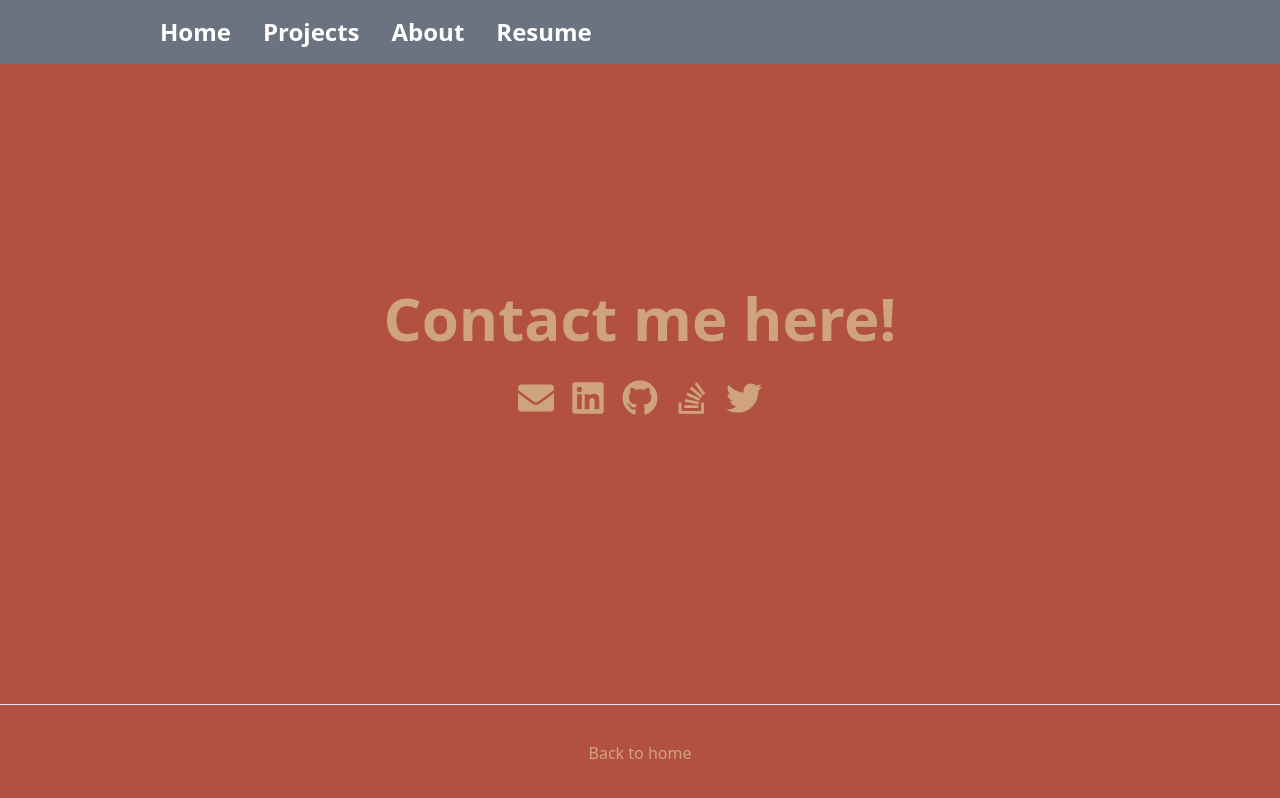
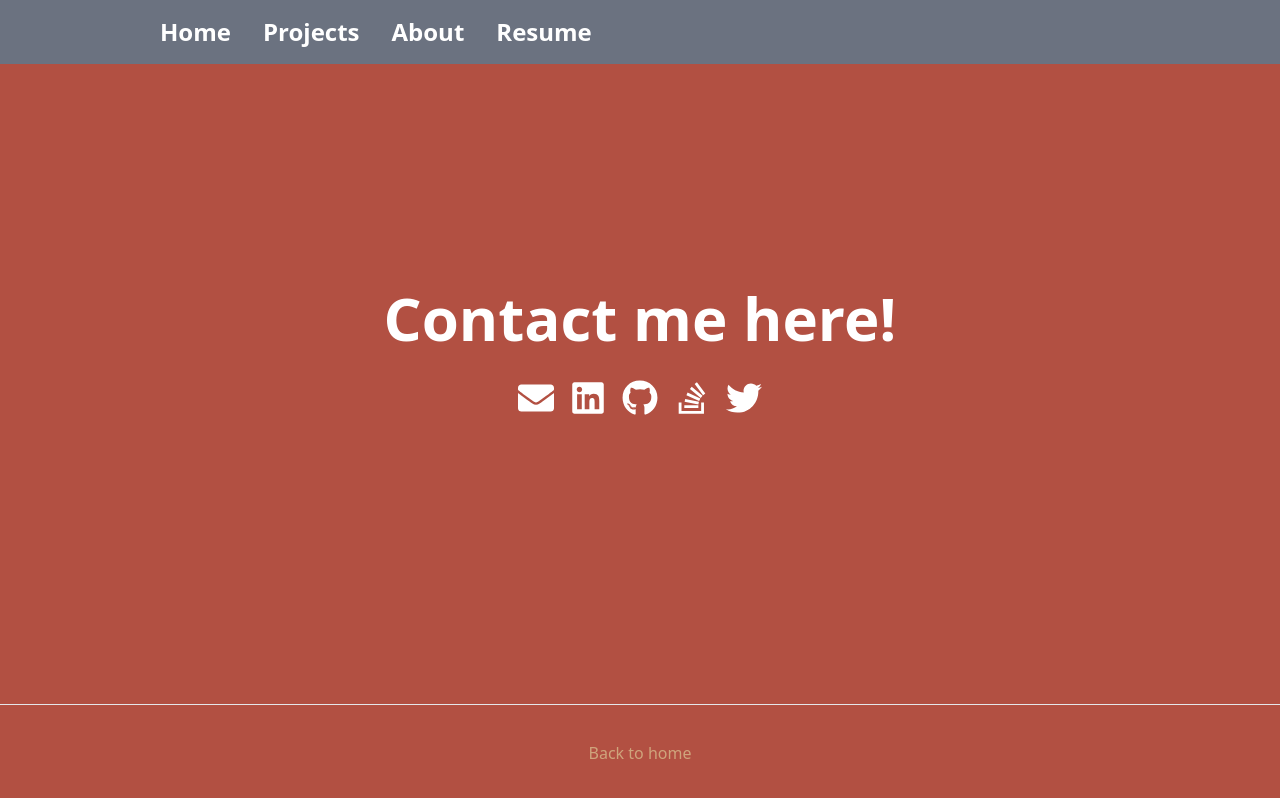
Before and after one commit to jonathankerth/my-portfolio, a Next.js app: page /Contact in a window 1280 px wide. Built offline with nearby package versions, Linux system fonts and the light colour scheme.

Commit message:
update contact color to white and update home

```diff
--- a/src/pages/Contact.jsx
+++ b/src/pages/Contact.jsx
@@ -86,14 +86,14 @@ export default function Contact() {
 			</Head>
 			<Navbar className="navBar" />
 			<main className="flex flex-col items-center justify-center w-full flex-1 px-20 text-center">
-				<h1 className="text-6xl font-bold">Contact me here!</h1>
+				<h1 className="text-6xl font-bold text-white">Contact me here!</h1>
 				<div className="flex items-center mt-8 space-x-4">
 					<a
 						href="mailto:jonathanpkerth@gmail.com"
 						target="_blank"
 						rel="noopener noreferrer"
 						aria-label="Email"
-						className="group"
+						className="group text-white"
 					>
 						<FaEnvelope className="text-4xl hover:text-5xl transition-all duration-300 transform group-hover:scale-125" />
 					</a>
@@ -102,7 +102,7 @@ export default function Contact() {
 						target="_blank"
 						rel="noopener noreferrer"
 						aria-label="LinkedIn"
-						className="group"
+						className="group text-white"
 					>
 						<FaLinkedin className="text-4xl hover:text-5xl transition-all duration-300 transform group-hover:scale-125" />
 					</a>
@@ -111,7 +111,7 @@ export default function Contact() {
 						target="_blank"
 						rel="noopener noreferrer"
 						aria-label="GitHub"
-						className="group"
+						className="group text-white"
 					>
 						<FaGithub className="text-4xl hover:text-5xl transition-all duration-300 transform group-hover:scale-125" />
 					</a>
@@ -120,7 +120,7 @@ export default function Contact() {
 						target="_blank"
 						rel="noopener noreferrer"
 						aria-label="Stack Overflow"
-						className="group"
+						className="group text-white"
 					>
 						<FaStackOverflow className="text-4xl hover:text-5xl transition-all duration-300 transform group-hover:scale-125" />
 					</a>
@@ -129,7 +129,7 @@ export default function Contact() {
 						target="_blank"
 						rel="noopener noreferrer"
 						aria-label="Twitter"
-						className="group"
+						className="group text-white"
 					>
 						<FaTwitter className="text-4xl hover:text-5xl transition-all duration-300 transform group-hover:scale-125" />
 					</a>
--- a/src/pages/index.js
+++ b/src/pages/index.js
@@ -15,7 +15,7 @@ export default function Home() {
 			</Head>
 
 			<main className={styles.main}>
-				<h1 className={styles.title}>Welcome, thanks for checking me out!</h1>
+				<h1 className={styles.title}>Welcome,</h1>
 
 				<p className={styles.description}>
 					I&apos;m<code className={styles.code}>Jonathan Kerth</code>
--- a/src/styles/Contact.module.css
+++ b/src/styles/Contact.module.css
@@ -14,6 +14,7 @@
 	flex-direction: column;
 	justify-content: center;
 	align-items: center;
+	color: #ddd;
 }
 
 .title {
```
